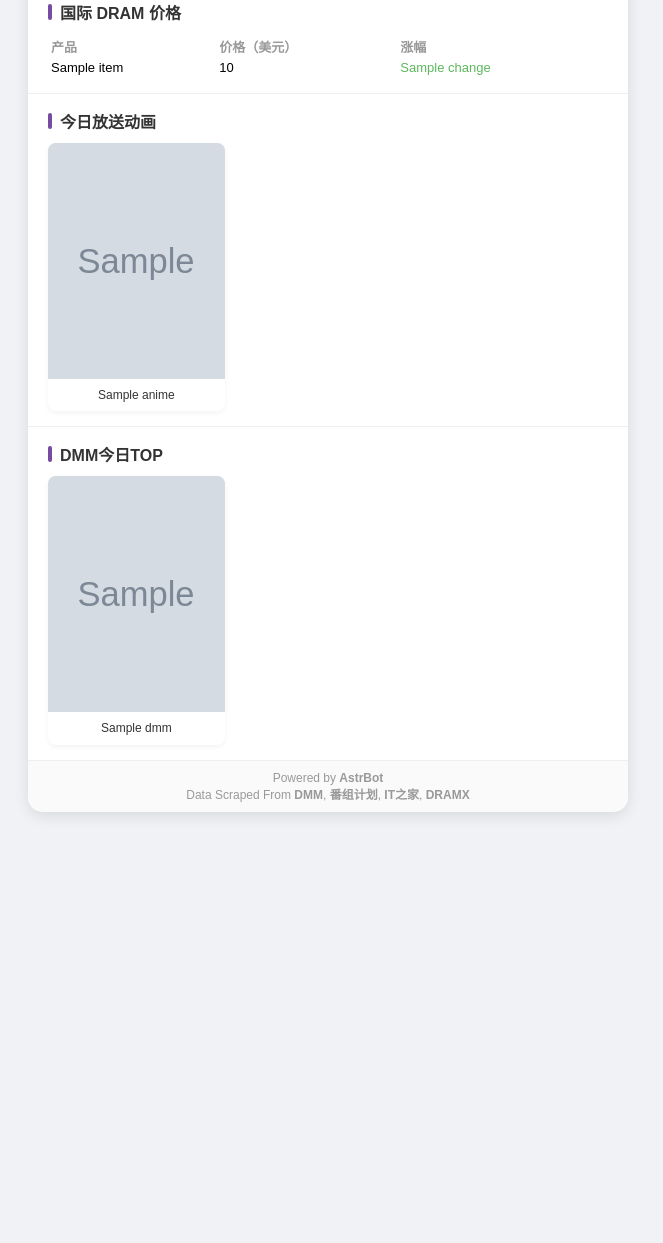
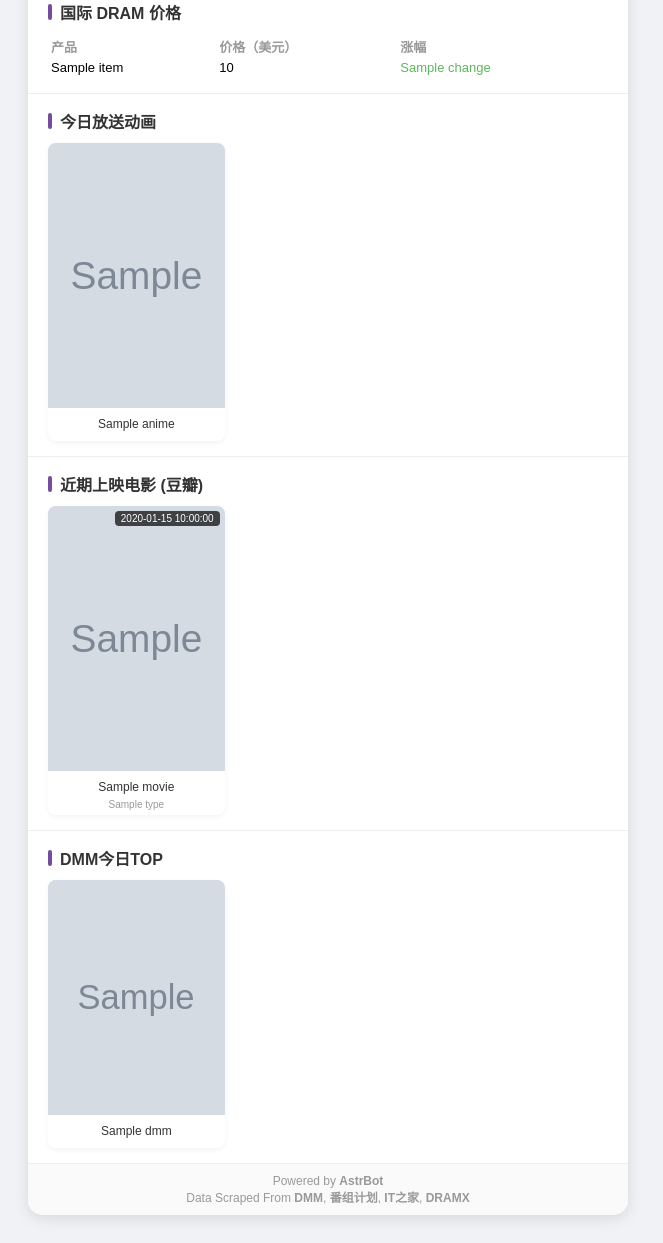
Before and after one commit to zhoufan47/astrbot_plugin_bbt_daily_news, a Python web app: template templates/report.html in a window 1280 px wide. Shown: the part 751-1994 px from the top of the page, without its empty margins (0-663 px from the left). Before the commit the page ends 1567 px from the top, so only its background shows below. Run offline with Jinja, Linux system fonts and the light colour scheme; the template is opened without the code that fills it: most values are stand-ins (such as "Sample title", 1, 10 or a date in 2020); grey boxes marked "Sample" are stand-in pictures.

Commit message:
#add 增加豆瓣电影、优化HTML排版

```diff
--- a/metadata.yaml
+++ b/metadata.yaml
@@ -1,6 +1,6 @@
 name: astrbot_plugin_bbt_daily_news # 插件唯一识别名，以 astrbot_plugin_ 前缀开头
 display_name: 棒棒糖的每日晨报 # 用于展示的名字，可以是方便人类阅读的名字（需要版本 >= v4.5.0，低版本不会报错，请放心填写）
 desc: 一个简单的每日晨报插件 # 插件简短描述
-version: v1.3.0 # 插件版本号。格式：v1.1.1 或者 v1.1
+version: v1.4.1 # 插件版本号。格式：v1.1.1 或者 v1.1
 author: 棒棒糖 # 作者
 repo: https://github.com/zhoufang/astrbot-plugin-bbt-daily-news
--- a/templates/report.html
+++ b/templates/report.html
@@ -29,6 +29,22 @@
             gap: 15px;
             margin-top: 10px;
         }
+        .anime-cover-box {
+            width: 100%;
+            /* 强制设定宽高比，这里使用 2:3 (电影海报标准比例) */
+            /* 如果觉得太长，可以改为 3:4 */
+            aspect-ratio: 2 / 3;
+            background-color: #eee;
+            position: relative;
+            overflow: hidden; /* 防止图片溢出圆角 */
+        }
+        .anime-cover-box img {
+            width: 100%;
+            height: 100%;
+            object-fit: cover;
+            object-position: center top;
+            display: block;
+        }
         .anime-card {
             background: #fff;
             border-radius: 8px;
@@ -37,25 +53,12 @@
             display: flex;
             flex-direction: column;
             text-align: center;
-        }
-        .anime-cover-box {
-            width: 100%;
-            /* 保持封面比例，例如 3:4 */
-            aspect-ratio: 3 / 4;
-            background-color: #eee;
-            position: relative;
-        }
-        .anime-cover-box img {
-            width: 100%;
-            height: 100%;
-            object-fit: cover; /* 裁剪填充，保证整齐 */
-            display: block;
+            height: 100%; /* 撑满 Grid 单元格 */
         }
         .anime-title {
             padding: 8px;
             font-size: 12px;
             color: #333;
-            /* 限制标题最多显示2行，超出省略，防止卡片高度不一 */
             display: -webkit-box;
             -webkit-line-clamp: 2;
             -webkit-box-orient: vertical;
@@ -117,6 +120,27 @@
             white-space: nowrap;
             overflow: hidden;
             text-overflow: ellipsis;
+        }
+        /* 电影卡片特有样式 */
+        .movie-date {
+            position: absolute;
+            top: 5px;
+            right: 5px;
+            background: rgba(0,0,0,0.7);
+            color: white;
+            font-size: 10px;
+            padding: 2px 6px;
+            border-radius: 4px;
+        }
+        .movie-type {
+            font-size: 10px;
+            color: #999;
+            margin-top: -5px;
+            margin-bottom: 5px;
+            white-space: nowrap;
+            overflow: hidden;
+            text-overflow: ellipsis;
+            padding: 0 5px;
         }
     </style>
 </head>
@@ -276,7 +300,24 @@
                 </div>
             {% endif %}
         </div>
-
+        <div class="section">
+            <div class="section-title">近期上映电影 (豆瓣)</div>
+            {% if not movie_list %}
+                <p style="color:#999; font-size:12px;">获取失败或近期无新片</p>
+            {% else %}
+                <div class="anime-grid"> {% for movie in movie_list %}
+                    <div class="anime-card">
+                        <div class="anime-cover-box">
+                            <img src="{{ movie.cover }}" onerror="this.src='https://bgm.tv/img/no_icon_subject.png'">
+                            <div class="movie-date">{{ movie.date }}</div>
+                        </div>
+                        <div class="anime-title">{{ movie.title }}</div>
+                        <div class="movie-type">{{ movie.type }}</div>
+                    </div>
+                    {% endfor %}
+                </div>
+            {% endif %}
+        </div>
         <div class="section">
             <div class="section-title">DMM今日TOP</div>
             {% if not dmm_top_list %}
```
Also changed, not shown: main.py (+99 -3 lines).
